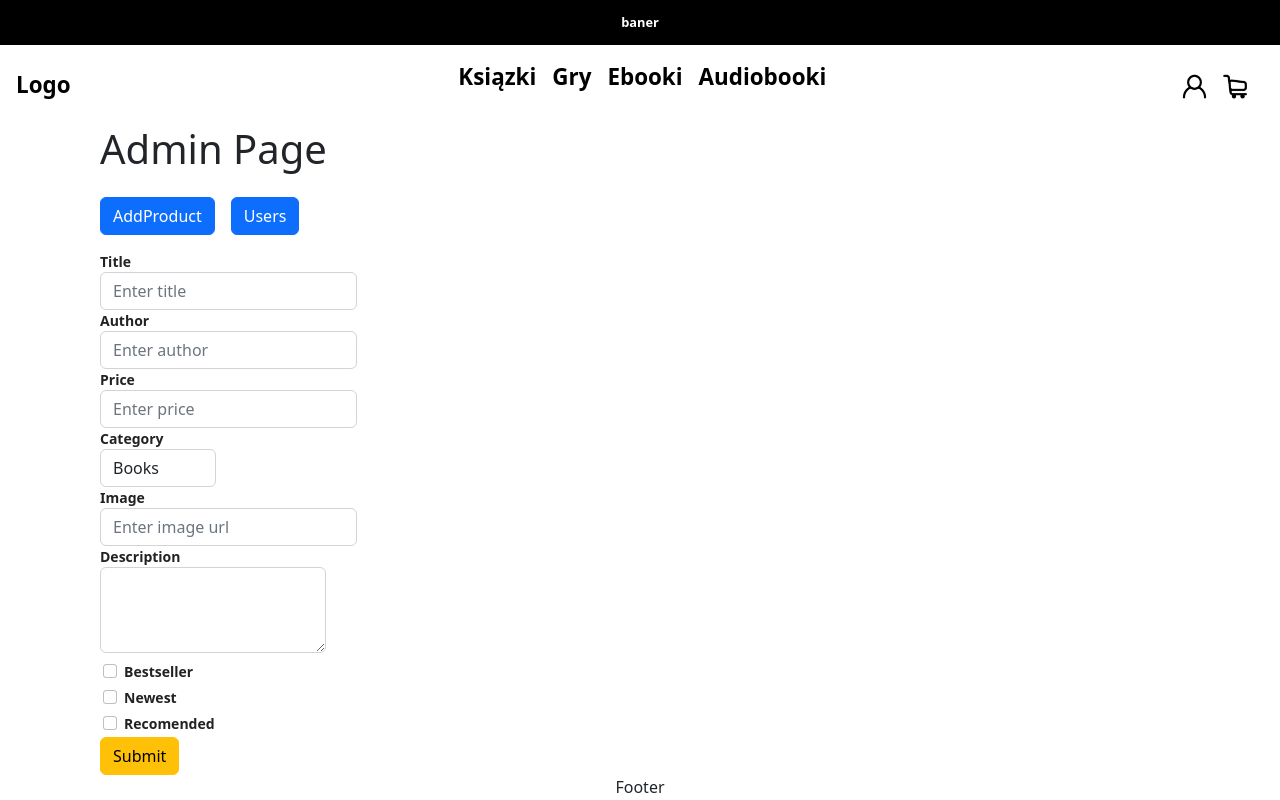
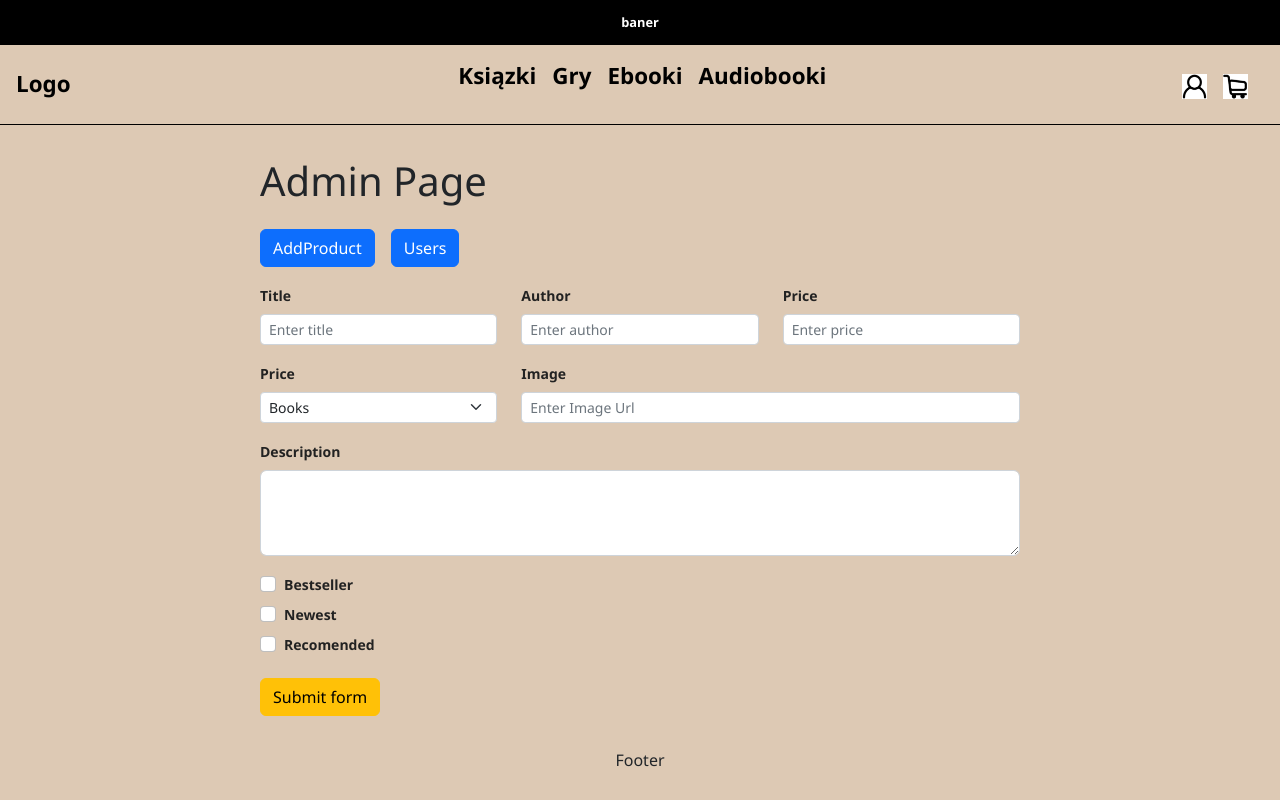
Before and after one commit to Jaroslaw-Bak/bookstore-frontend, a React (Create React App) app: page /admin/addProduct in a window 1280 px wide. Built offline with nearby package versions, Linux system fonts and the light colour scheme; a web font is replaced by a local one.

Commit message:
add Product Form

```diff
--- a/package.json
+++ b/package.json
@@ -11,6 +11,7 @@
 		"bootstrap-icons": "^1.10.2",
 		"formik": "^2.2.9",
 		"react": "^18.2.0",
+		"react-bootstrap": "^2.7.0",
 		"react-dom": "^18.2.0",
 		"react-router-dom": "^6.4.4",
 		"react-scripts": "5.0.1",
--- a/src/App.css
+++ b/src/App.css
@@ -0,0 +1,3 @@
+body {
+    background-color: #ddc9b4;
+}
--- a/src/components/Admin/AddProduct.js
+++ b/src/components/Admin/AddProduct.js
@@ -1,6 +1,9 @@
 import axios from './../../axios';
 import { useState } from 'react';
-import styles from './AddProduct.module.css';
+import Button from 'react-bootstrap/Button';
+import Form from 'react-bootstrap/Form';
+import Col from 'react-bootstrap/Col';
+import Row from 'react-bootstrap/Row';
 
 const AddProduct = () => {
 	const [title, setTitle] = useState('');
@@ -41,120 +44,109 @@ const AddProduct = () => {
 	};
 
 	return (
-		<div className={styles.wrapper}>
-			<form onSubmit={handleSubmit}>
-				<div className='form-group'>
-					<label>
-						Title
-						<input
+		<Form onSubmit={handleSubmit}>
+			<Row className='mb-3'>
+				<Form.Group as={Col}>
+					<Form.Label>Title</Form.Label>
+					<Form.Control
 						value={title}
+						size='sm'
 						onChange={(e) => setTitle(e.target.value)}
 						type='text'
-							className='form-control'
 						placeholder='Enter title'
-						/>
-					</label>
-				</div>
-				<div className='form-group'>
-					<label>
-						Author
-						<input
+					></Form.Control>
+				</Form.Group>
+				<Form.Group as={Col}>
+					<Form.Label>Author</Form.Label>
+					<Form.Control
+						size='sm'
 						value={author}
 						onChange={(e) => setAuthor(e.target.value)}
 						type='text'
-							className='form-control'
 						placeholder='Enter author'
-						/>
-					</label>
-				</div>
-				<div className='form-group'>
-					<label>
-						Price
-						<input
+					></Form.Control>
+				</Form.Group>
+				<Form.Group as={Col}>
+					<Form.Label>Price</Form.Label>
+					<Form.Control
+						size='sm'
 						value={price}
 						onChange={(e) => setPrice(e.target.value)}
 						type='text'
-							className='form-control'
 						placeholder='Enter price'
-						/>
-					</label>
-				</div>
-				<div className='form-group'>
-					<label>
-						Category
-						<select
+					></Form.Control>
+				</Form.Group>
+			</Row>
+			<Row className='mb-3'>
+				<Col sm='4'>
+					<Form.Group>
+						<Form.Label>Price</Form.Label>
+						<Form.Select
+							size='sm'
 							value={category}
 							onChange={(e) => setCategory(e.target.value)}
-							className='form-control'
 						>
 							<option value='books'>Books</option>
 							<option value='games'>Games</option>
 							<option value='ebooks'>Ebooks</option>
 							<option value='audiobooks'>Audiobooks</option>
-						</select>
-					</label>
-				</div>
-				<div className='form-group'>
-					<label>
-						Image
-						<input
+						</Form.Select>
+					</Form.Group>
+				</Col>
+				<Col>
+					<Form.Group>
+						<Form.Label>Image</Form.Label>
+						<Form.Control
+							size='sm'
 							value={imgUrl}
 							onChange={(e) => setImgUrl(e.target.value)}
 							type='text'
-							className='form-control'
-							placeholder='Enter image url'
-						/>
-					</label>
-				</div>
-				<div className='form-group'>
-					<label>
-						Description
-						<textarea
+							placeholder='Enter Image Url'
+						></Form.Control>
+					</Form.Group>
+				</Col>
+			</Row>
+			<Row>
+				<Form.Group className='mb-3'>
+					<Form.Label>Description</Form.Label>
+					<Form.Control
 						value={description}
 						onChange={(e) => setDescription(e.target.value)}
-							className='form-control'
-							rows='3'
+						as='textarea'
+						rows={3}
 					/>
-					</label>
-				</div>
-				<div className='form-check'>
-					<label className='form-check-label'>
-						Bestseller
-						<input
-							type='checkbox'
+				</Form.Group>
+			</Row>
+			<Row className='mb-3'>
+				<Form.Group className='mb-1'>
+					<Form.Check
 						checked={bestseller}
 						onChange={(e) => setBestseller(!bestseller)}
-							className='form-check-input'
+						type='checkbox'
+						label='Bestseller'
 					/>
-					</label>
-				</div>
-				<div className='form-check'>
-					<label className='form-check-label'>
-						Newest
-						<input
-							type='checkbox'
+				</Form.Group>
+				<Form.Group className='mb-1'>
+					<Form.Check
 						checked={newest}
 						onChange={(e) => setNewest(!newest)}
-							className='form-check-input'
+						type='checkbox'
+						label='Newest'
 					/>
-					</label>
-				</div>
-				<div className='form-check'>
-					<label className='form-check-label'>
-						Recomended
-						<input
-							type='checkbox'
+				</Form.Group>
+				<Form.Group className='mb-1'>
+					<Form.Check
 						checked={recomended}
 						onChange={(e) => setRecomended(!recomended)}
-							className='form-check-input'
+						type='checkbox'
+						label='Recomended'
 					/>
-					</label>
-				</div>
-				<button type='submit' className='btn btn-warning'>
-					Submit
-				</button>
-			</form>
-		</div>
+				</Form.Group>
+			</Row>
+			<Button type='submit' className='btn-warning'>
+				Submit form
+			</Button>
+		</Form>
 	);
 };
 
--- a/src/components/Admin/Admin.module.css
+++ b/src/components/Admin/Admin.module.css
@@ -1,5 +1,5 @@
 .wrapper {
-    max-width: 1080px;
-    margin: auto;
-
+	max-width: 1080px;
+	padding: 2rem 10rem;
+	margin: auto;
 }
--- a/src/components/Header/Header.module.css
+++ b/src/components/Header/Header.module.css
@@ -16,7 +16,8 @@
 	flex-direction: row;
 	justify-content: space-between;
 	align-items: center;
-	margin: 0 1rem;
+	padding: 0 1rem;
+	border-bottom: 1px solid black;
 }
 
 .categories {
--- a/src/components/Home/Home.module.css
+++ b/src/components/Home/Home.module.css
@@ -1,7 +1,6 @@
 .home__baner {
 	display: flex;
 	flex-wrap: wrap;
-	background-color: burlywood;
 	padding: 2rem
 }
 .home__baner__element {
--- a/src/components/Login/Login.js
+++ b/src/components/Login/Login.js
@@ -5,7 +5,7 @@ import { useNavigate } from 'react-router-dom';
 import axios from '../../axios';
 
 const Auth = () => {
-	const { setAuth } = useContext(AuthContext);
+	const { auth, setAuth } = useContext(AuthContext);
 
 	const [authMode, setAuthMode] = useState('signIn');
 
@@ -39,7 +39,8 @@ const Auth = () => {
 			localStorage.setItem('token', token);
 			setUser('');
 			setPassword('');
-			setSuccess(true);
+			setSuccess(true)
+			auth && console.log(auth)
 		} catch (err) {
 			if (!err?.response) {
 				setErrMsg('No Server Response');
--- a/src/components/ProductsPage/ProductsPage.module.css
+++ b/src/components/ProductsPage/ProductsPage.module.css
@@ -1,6 +1,6 @@
 
 .small__container {
-	max-width: 1080px;
+	max-width: 768px;
 	margin: auto;
 	margin-top: 1em;
 }
@@ -22,8 +22,8 @@
 	flex-direction: column;
 	flex-basis: 10%;
 	min-width: 150px;
-	margin-left: 1.2rem;
-	margin-right: 1.2rem;
+	margin-left: 0.6rem;
+	margin-right: 0.6rem;
 	margin-bottom: 2rem;
 	width: 120px;
 }
--- a/src/index.css
+++ b/src/index.css
@@ -5,18 +5,21 @@
 body {
 	margin: 0;
 	padding: 0;
-  font-family: 'Segoe UI', 'Roboto', 'Oxygen',
-    'Ubuntu', 'Cantarell', 'Fira Sans', 'Droid Sans', 'Helvetica Neue',
-    sans-serif;
+	font-family: 'Addington CF', 'Segoe UI', 'Roboto', 'Oxygen', 'Ubuntu',
+		'Cantarell', 'Fira Sans', 'Droid Sans', 'Helvetica Neue', sans-serif, ad;
 	-webkit-font-smoothing: antialiased;
 	-moz-osx-font-smoothing: grayscale;
 }
 
 code {
-  font-family: source-code-pro, Menlo, Monaco, Consolas, 'Courier New',
-    monospace;
+	font-family: source-code-pro, Menlo, Monaco, Consolas, 'Courier New', monospace;
 }
-a, a:link, a:active, a:visited, a:hover, a:active {
+a,
+a:link,
+a:active,
+a:visited,
+a:hover,
+a:active {
 	text-decoration: none;
 	color: black;
 }
--- a/src/index.js
+++ b/src/index.js
@@ -1,8 +1,8 @@
 import React from 'react';
 import ReactDOM from 'react-dom/client';
-import './index.css';
 import "bootstrap/dist/css/bootstrap.min.css"
 import 'bootstrap-icons/font/bootstrap-icons.css';
+import './index.css';
 import App from './App';
 import reportWebVitals from './reportWebVitals';
 import { BrowserRouter } from 'react-router-dom';
```
Also changed, not shown: 1 other file (tests, documents, lock files or other folders). Lines whose indentation alone changed are shown as unchanged.
